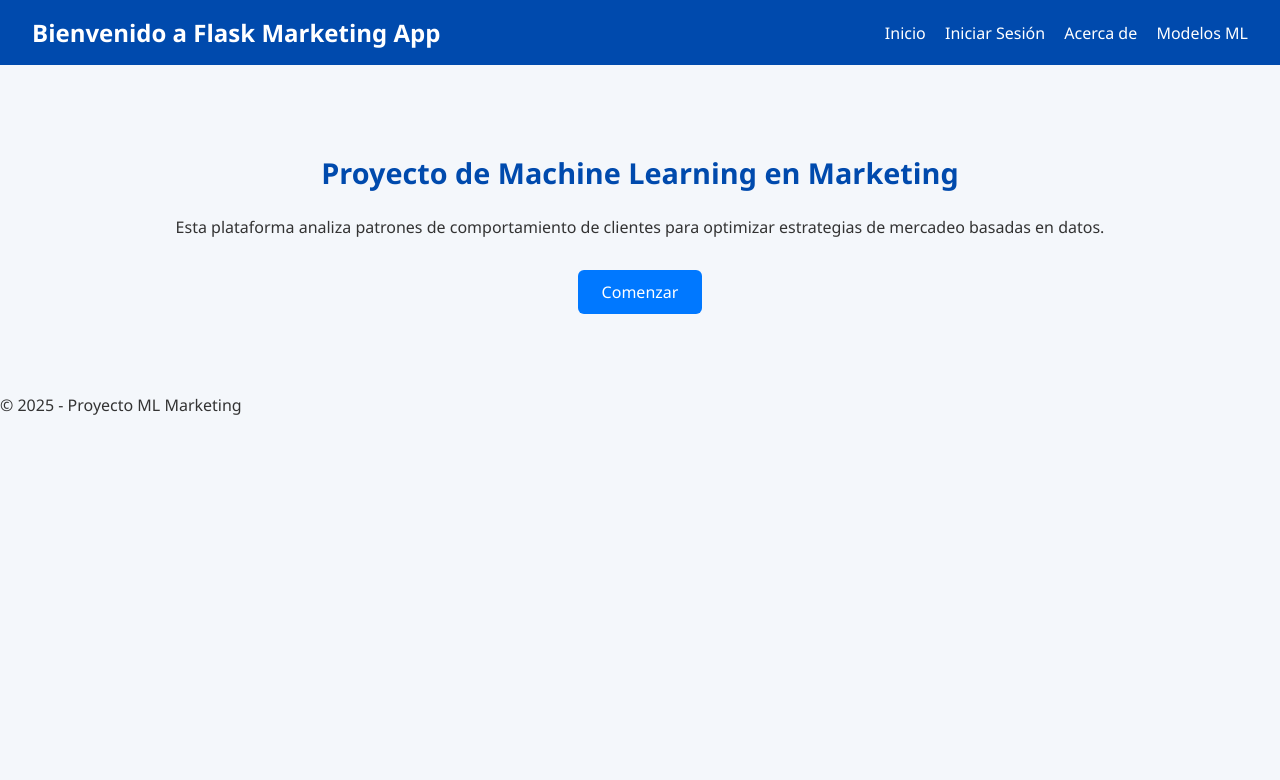
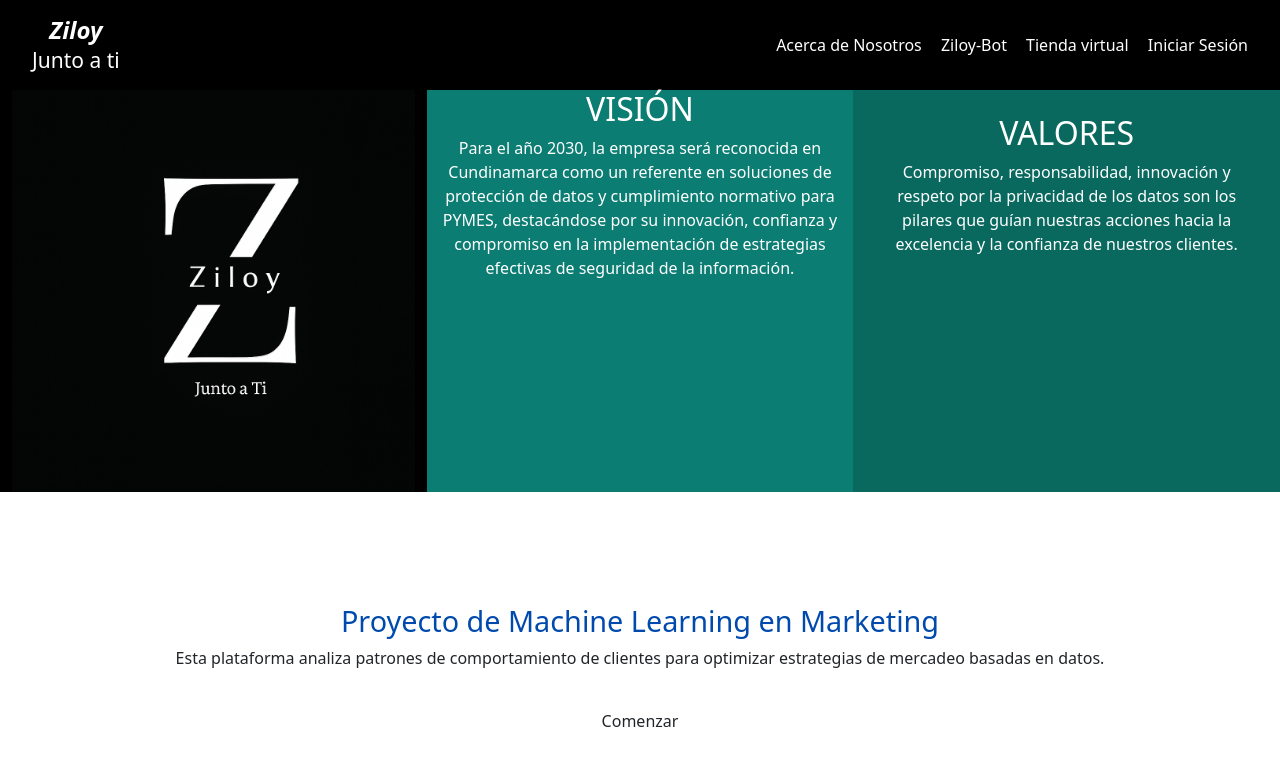
Before and after one commit to JeissonArleyCalderonPosada/Proyecto-GC, a Flask app: page / in a window 1280 px wide. Shown: the top 780 px of the page. Before the commit the page ends 415 px from the top, so only its background shows below. Run offline with Flask 3, Linux system fonts and the light colour scheme.

Commit message:
Modificacion en la pagina principal de colores y de imagenes

```diff
--- a/static/style.css
+++ b/static/style.css
@@ -9,7 +9,7 @@
 
 /* === ENCABEZADO === */
 header {
-    background: #004aad;
+    background: #000000;
     color: white;
     padding: 1em 2em;
     display: flex;
--- a/templates/index.html
+++ b/templates/index.html
@@ -5,19 +5,51 @@
     <meta name="viewport" content="width=device-width, initial-scale=1.0">
     <title>Inicio - Marketing ML App</title>
     <link rel="stylesheet" href="{{ url_for('static', filename='style.css') }}">
+    <link href="https://cdn.jsdelivr.net/npm/bootstrap@5.3.8/dist/css/bootstrap.min.css" rel="stylesheet" integrity="sha384-sRIl4kxILFvY47J16cr9ZwB07vP4J8+LH7qKQnuqkuIAvNWLzeN8tE5YBujZqJLB" crossorigin="anonymous">
 </head>
 <body class="index-page">
-    <header>
-        <h1>Bienvenido a {{ name }}</h1>
+    <header bgcolor="black">
+        <h1 align="center">
+            <b><i>Ziloy</i></b><br>
+            <small>Junto a ti</small>
+        </h1>
         <nav>
             <ul>
-                <li><a href="/">Inicio</a></li>
+                <li><a href="#">Acerca de Nosotros</a></li>
+                <li><a href="#">Ziloy-Bot</a></li>
+                <li><a href="#">Tienda virtual</a></li>
                 <li><a href="/login">Iniciar Sesión</a></li>
-                <li><a href="#">Acerca de</a></li>
-                <li><a href="#">Modelos ML</a></li>
             </ul>
         </nav>
     </header>
+
+    <div class="container-fluid text-center text-white" style="height: 450px;">
+        <div class="row">
+            <div class="col-md-4" style="background-color: #000000;">
+                <img src="{{ url_for('static', filename='images/ZiloyLogo.png') }}"
+                    class="img-fluid" alt="Logo Ziloy">
+            </div>
+
+            <!-- Visión -->
+            <div class="col-md-4" style="background-color: #0b7d73;">
+            <h2>VISIÓN</h2>
+            <p>
+                Para el año 2030, la empresa será reconocida en Cundinamarca como un referente en soluciones de protección de datos
+                y cumplimiento normativo para PYMES, destacándose por su innovación, confianza y compromiso en la implementación
+                de estrategias efectivas de seguridad de la información.
+            </p>
+            </div>
+
+            <!-- Valores -->
+            <div class="col-md-4 p-4" style="background-color: #09695f;">
+            <h2>VALORES</h2>
+            <p>
+                Compromiso, responsabilidad, innovación y respeto por la privacidad de los datos son los pilares que guían nuestras acciones
+                hacia la excelencia y la confianza de nuestros clientes.
+            </p>
+            </div>
+        </div>
+    </div>
 
     <main>
         <section>
@@ -33,5 +65,6 @@
     <footer>
         <p>&copy; 2025 - Proyecto ML Marketing </p>
     </footer>
+    <script src="https://cdn.jsdelivr.net/npm/bootstrap@5.3.8/dist/js/bootstrap.bundle.min.js" integrity="sha384-FKyoEForCGlyvwx9Hj09JcYn3nv7wiPVlz7YYwJrWVcXK/BmnVDxM+D2scQbITxI" crossorigin="anonymous"></script>
 </body>
 </html>
```
Also changed, not shown: static/images/ZiloyLogo.png (added).
